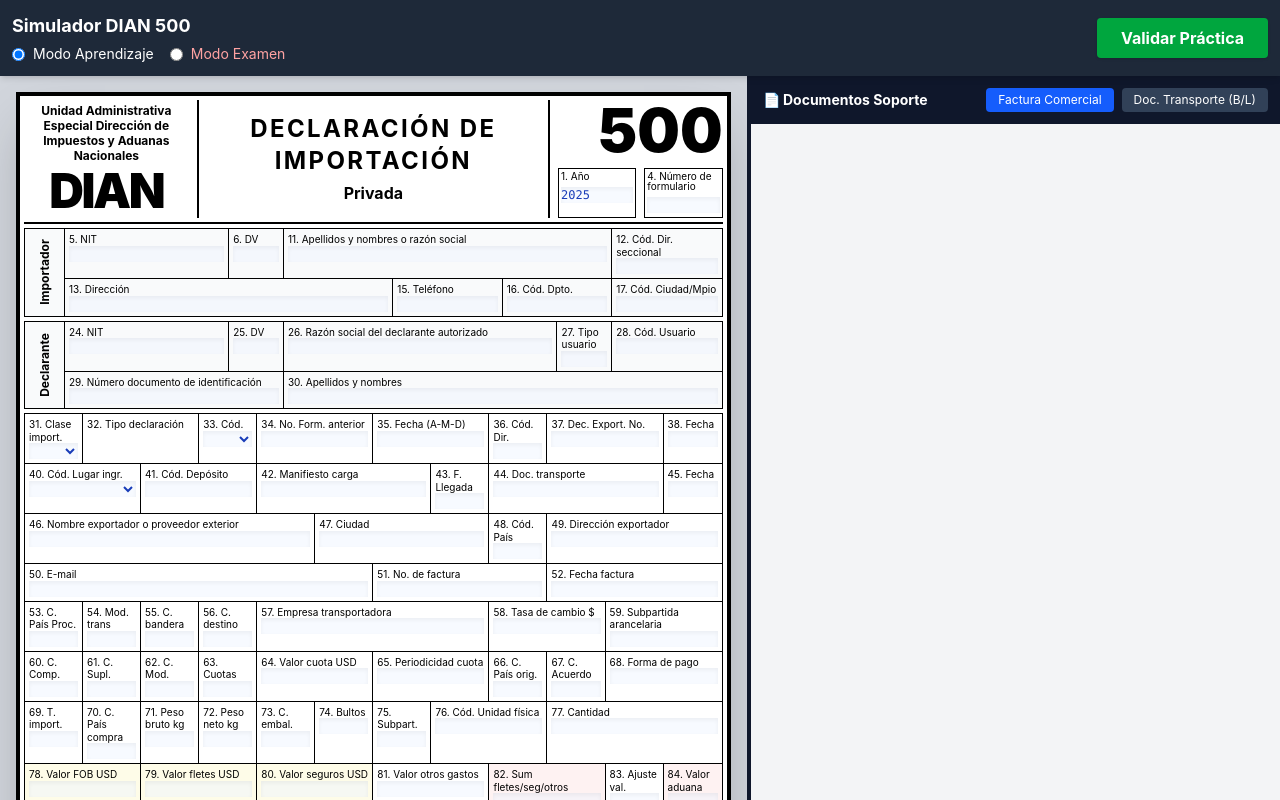
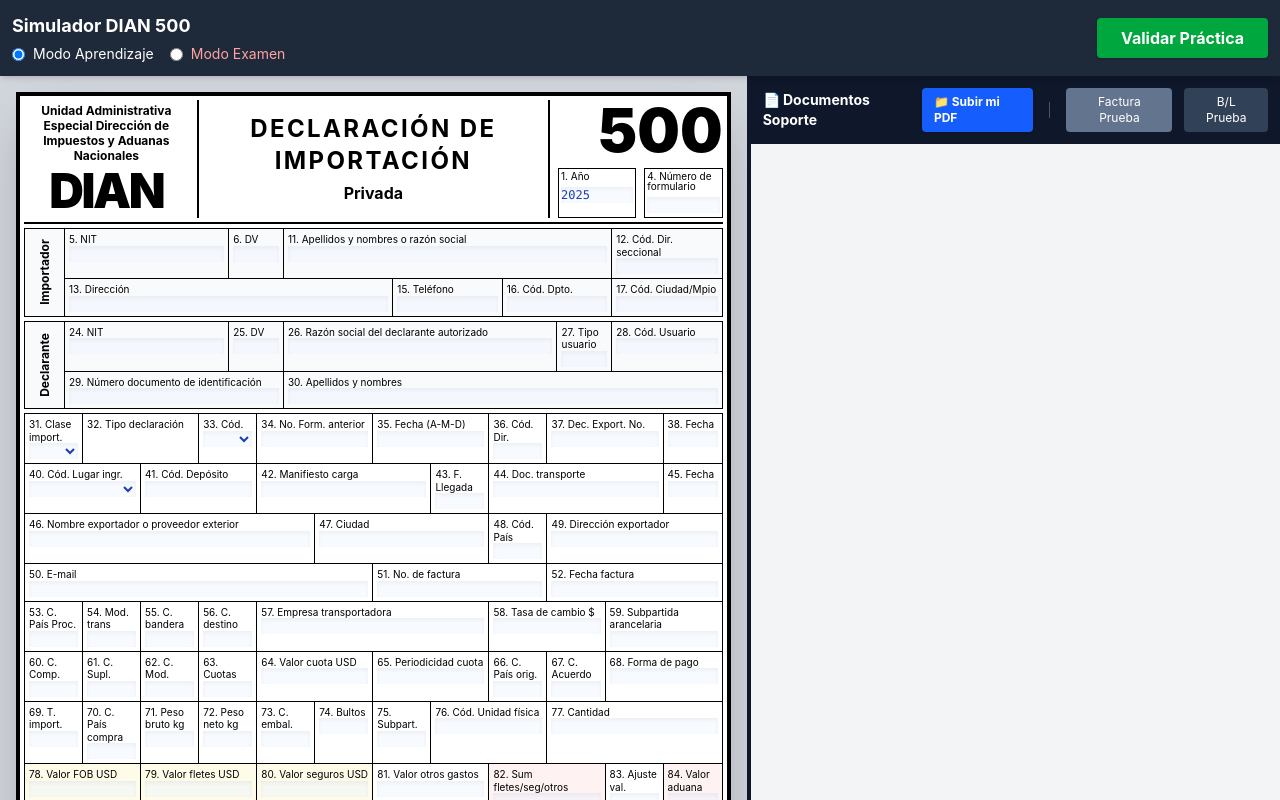
Before and after one commit to jemilianofl/practicas-dian, a React (Vite) app: page / in a window 1280 px wide. Built offline with nearby package versions, Linux system fonts and the light colour scheme.

Commit message:
feat: agregar botón de carga local de PDF mediante createObjectURL para el visor de documentos

```diff
--- a/src/App.tsx
+++ b/src/App.tsx
@@ -382,18 +382,36 @@
         <div className="w-5/12 h-full bg-slate-700 border-l-4 border-slate-900 flex flex-col relative shrink-0">
           <div className="bg-slate-900 text-white text-sm p-3 flex justify-between items-center shrink-0">
             <span className="font-bold">📄 Documentos Soporte</span>
-            <div className="flex gap-2 text-xs">
+            <div className="flex items-center gap-3 text-xs">
+              {/* Botón para cargar archivo local */}
+              <label className="cursor-pointer bg-blue-600 hover:bg-blue-700 px-3 py-1.5 rounded transition-colors flex items-center gap-2 font-bold shadow-sm">
+                <span>📁 Subir mi PDF</span>
+                <input
+                  type="file"
+                  accept="application/pdf"
+                  className="hidden"
+                  onChange={(e) => {
+                    const file = e.target.files?.[0];
+                    if (file) {
+                      setPdfUrl(URL.createObjectURL(file));
+                    }
+                  }}
+                />
+              </label>
+
+              <div className="h-4 w-px bg-slate-600 mx-1"></div> {/* Separador visual */}
+
               <button
                 onClick={() => setPdfUrl('/factura.pdf')}
-                className={`px-3 py-1 rounded transition-colors ${pdfUrl.includes('factura') ? 'bg-blue-600' : 'bg-slate-700 hover:bg-slate-600'}`}
+                className={`px-3 py-1.5 rounded transition-colors ${pdfUrl.includes('factura') ? 'bg-slate-500' : 'bg-slate-700 hover:bg-slate-600'}`}
               >
-                Factura Comercial
+                Factura Prueba
               </button>
               <button
                 onClick={() => setPdfUrl('/bl.pdf')}
-                className={`px-3 py-1 rounded transition-colors ${pdfUrl.includes('bl') ? 'bg-blue-600' : 'bg-slate-700 hover:bg-slate-600'}`}
+                className={`px-3 py-1.5 rounded transition-colors ${pdfUrl.includes('bl') ? 'bg-slate-500' : 'bg-slate-700 hover:bg-slate-600'}`}
               >
-                Doc. Transporte (B/L)
+                B/L Prueba
               </button>
             </div>
           </div>
```
